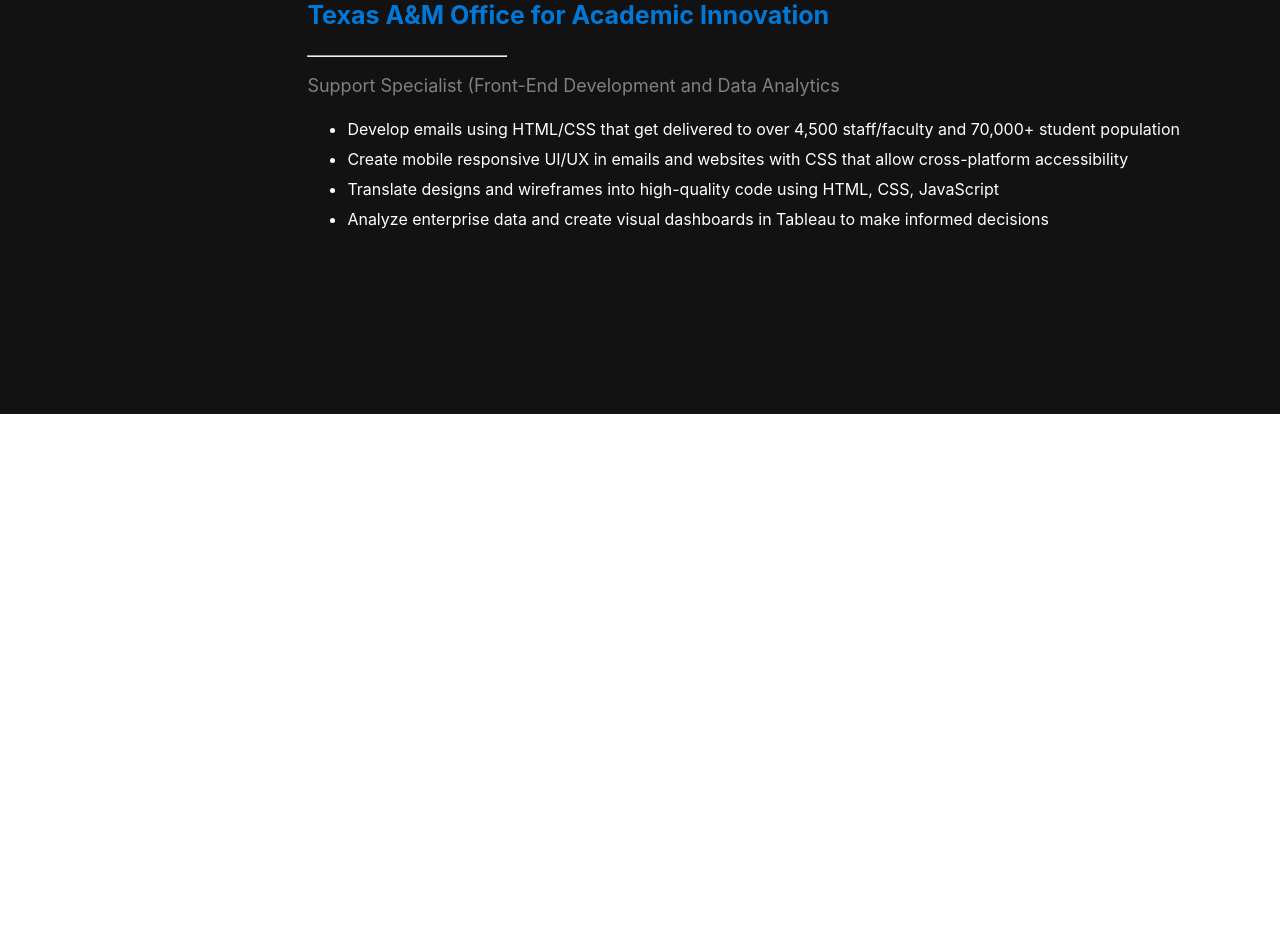
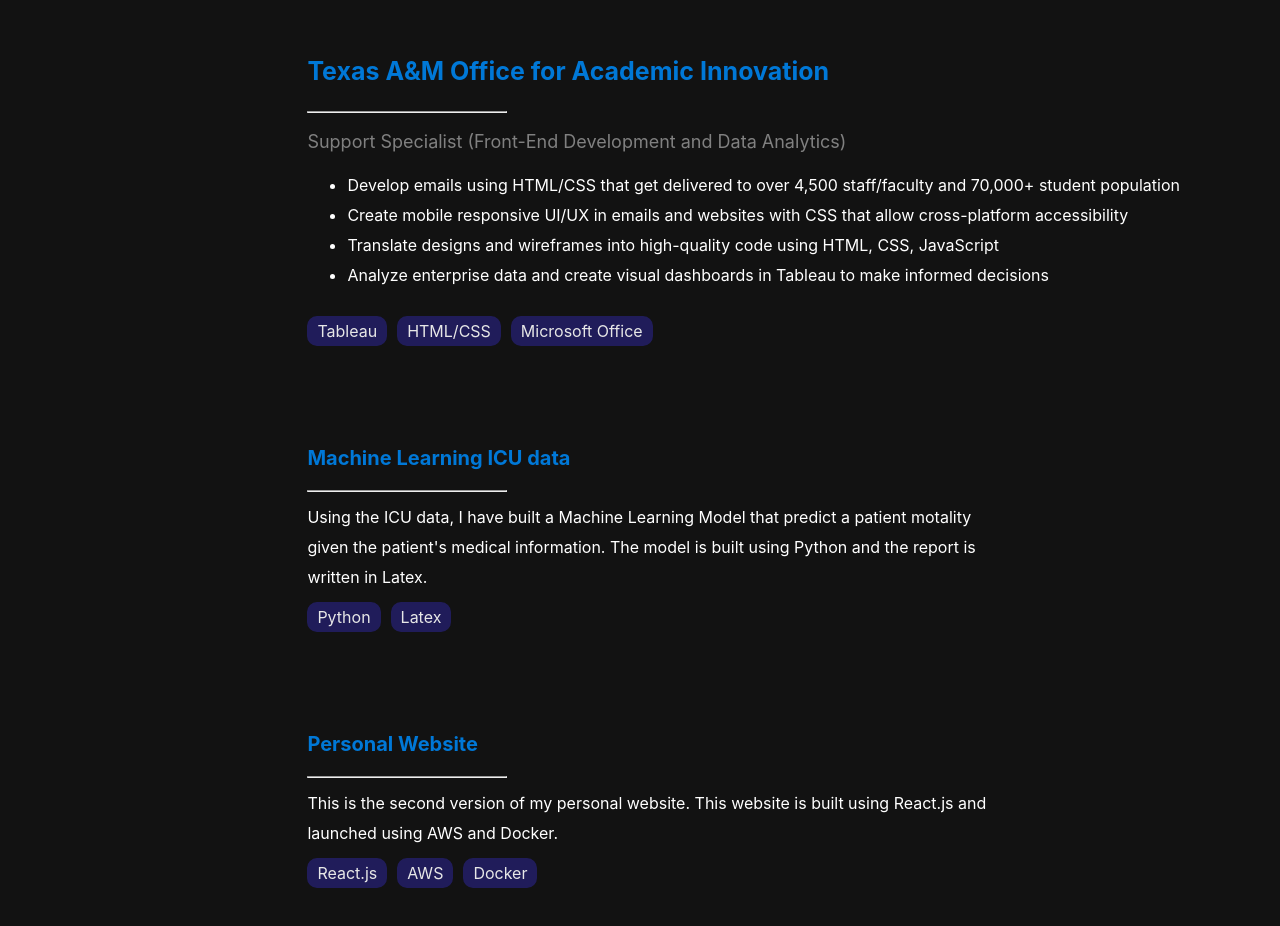
Before and after one commit to Minh-Dao-Nguyen/Minh-Dao-Profolio-React, a React (Create React App) app: page / in a window 1280 px wide. Shown: the part 1000-1926 px from the top of the page. Before the commit the page ends 1414 px from the top, so only its background shows below. Built offline with nearby package versions, Linux system fonts and the light colour scheme.

Commit message:
Adding Projects into Home Page

```diff
--- a/src/Pages/Home/Components/ExperienceContainer.js
+++ b/src/Pages/Home/Components/ExperienceContainer.js
@@ -1,23 +1,20 @@
 import SmallDisplayBox from "./SmallDisplayBox";
 import ExperienceDescription from "../../../Text Sources/ExperienceDescription";
-
-const tools = {
-    resi: ['Java', 'Dockers', 'Jenkins', 'Git', 'MySQL', 'TypeScript', 'React'],
-    academicInitiative: [],
-}
+import tools from "../../../Text Sources/ExperienceTools";
 
 function ExperienceContainer(){
     return(
-        <div className="experience-container">
+        <div>
 
             <SmallDisplayBox title="Resi Media, LLC"
             jobTitle="Software Engineer Intern"
             description={ExperienceDescription.resi}
-            tools = {tools}/>
+            tools = {tools.Resi}/>
 
             <SmallDisplayBox title="Texas A&M Office for Academic Innovation"
-            jobTitle="Support Specialist (Front-End Development and Data Analytics"
-            description={ExperienceDescription.academicInitiative}/>
+            jobTitle="Support Specialist (Front-End Development and Data Analytics)"
+            description={ExperienceDescription.academicInitiative}
+            tools = {tools.AcademicInnovation}/>
             </div>
     );
 }
--- /dev/null
+++ b/src/Pages/Home/Components/MiniProjectContainer.js
@@ -0,0 +1,18 @@
+import TinyDisplayBox from "./TinyDisplayBox";
+import ShortProjectDescription
+ from "../../../Text Sources/ShortProjectDescription";
+function MiniProjectContainer () {
+    return (
+        <div>
+            <TinyDisplayBox title="Machine Learning ICU data"
+            description={ShortProjectDescription.MLICU}
+            tools={['Python', 'Latex']}/>
+            <TinyDisplayBox title="Personal Website"
+            description={ShortProjectDescription.PersonalWeb}
+            tools={['React.js', 'AWS', 'Docker']}/>
+        </div>
+    );
+}
+
+
+export default MiniProjectContainer;
--- a/src/Components/Side Menu/SideMenu.js
+++ b/src/Pages/Home/Components/SideMenu.js
@@ -1,5 +1,5 @@
 import "./SideMenu.css";
-import LinkedinLogo from '../../Images/Logo/linkIn-logo.png'
+import LinkedinLogo from '../../../Images/Logo/linkIn-logo.png'
 
 function SideMenu(props) {
 
@@ -11,7 +11,7 @@
                     Texas A&M Computer Science
                 </p>
                 <p className="reveal-typeText aboutMe-text">
-                    Software Engineer, Machine Learning, Data analytics.
+                    Software Engineer, ML, Data analytics.
                 </p>
             </div>
             <div className="sections-container">
--- a/src/Pages/Home/Components/SmallDisplayBox.js
+++ b/src/Pages/Home/Components/SmallDisplayBox.js
@@ -6,7 +6,7 @@
         textAlign: 'left',
         marginBottom: '100px',
     },
-    titaleText: {
+    titleText: {
         color: textColor.MainBlue,
         fontSize: '25px',
         fontWeight: 'bold',
@@ -25,13 +25,30 @@
         lineHeight: '30px',
     },
     toolsContainer: {
+        display: 'flex',
+        width: '100%',
+        justifyContent: 'left',
+        flowDirection: 'row',
+        paddingTop: '10px',
+    },
+    toolCont: {
+        color: 'white',
+        backgroundColor: '#231f63',
+        marginRight: '10px',
+        textAlign: 'center',
+        borderRadius: '10px',
+        paddingTop: '5px',
+        paddingBottom: '5px',
+        paddingLeft: '10px',
+        paddingRight: '10px',
+        opacity: '0.9',
     }
 }
 
 function SmallDisplayBox(props) {
     return (
         <div style={styles.container}>
-            <p style={styles.titaleText}> {props.title} </p>
+            <p style={styles.titleText}> {props.title} </p>
             <div style={styles.lineBreak}>
                 <hr></hr>
             </div>
@@ -39,8 +56,8 @@
             <div style={styles.descriptionText}>
                 {makeDescriptionList(props.description)}
             </div>
-            <div className="tools-container">
-
+            <div style={styles.toolsContainer}>
+                {makeToolsList(props.tools)}
             </div>
         </div>
     )
@@ -60,13 +77,11 @@
 
 function makeToolsList(array) {
     return (
-        <div>
-            <ul>
+        <>
                 {array.map((item, index) => (
-                    <li key={index}>{item}</li>
+                    <div style={styles.toolCont} key={index}>{item}</div>
                 ))}
-            </ul>
-        </div>
+        </>
     )
 }
 
--- /dev/null
+++ b/src/Pages/Home/Components/TinyDisplayBox.js
@@ -0,0 +1,79 @@
+import textColor from "../../../styles/Color";
+
+
+const styles = {
+    container: {
+        textAlign: 'left',
+        marginBottom: '100px',
+    },
+    titaleText: {
+        color: textColor.MainBlue,
+        fontSize: '20px',
+        fontWeight: 'bold',
+    },
+    lineBreak: {
+        width: '200px',
+        textAlign: 'left',
+    },
+    jobTitle: {
+        color: 'gray',
+        fontSize: '18px',
+    },
+    descriptionContainer: {
+        color: 'white',
+        marginTop: '10px',
+        lineHeight: '30px',
+        width: '700px',
+    },
+    toolsContainer: {
+        display: 'flex',
+        width: '100%',
+        justifyContent: 'left',
+        flowDirection: 'row',
+        paddingTop: '10px',
+    },
+    toolCont: {
+        color: 'white',
+        backgroundColor: '#231f63',
+        marginRight: '10px',
+        textAlign: 'center',
+        borderRadius: '10px',
+        paddingTop: '5px',
+        paddingBottom: '5px',
+        paddingLeft: '10px',
+        paddingRight: '10px',
+        opacity: '0.9',
+    }
+}
+
+
+function TinyDisplayBox(props) {
+    return (
+        <div style={styles.container}>
+            <p style={styles.titaleText}> {props.title} </p>
+            <div style={styles.lineBreak}>
+                <hr></hr>
+            </div>
+            <div style={styles.descriptionContainer}>
+                {props.description}
+            </div>
+            <div style={styles.toolsContainer}>
+                {makeToolsList(props.tools)}
+            </div>
+        </div>
+    );
+}
+
+
+function makeToolsList(array) {
+    return (
+        <>
+                {array.map((item, index) => (
+                    <div style={styles.toolCont} key={index}>{item}</div>
+                ))}
+        </>
+    )
+}
+
+
+export default TinyDisplayBox;
--- a/src/Pages/Home/Home.js
+++ b/src/Pages/Home/Home.js
@@ -2,8 +2,9 @@
 
 import "./Home.css";
 import AboutMe from "./Components/AboutMe";
-import SideMenu from "../../Components/Side Menu/SideMenu";
+import SideMenu from "./Components/SideMenu";
 import ExperienceContainer from "./Components/ExperienceContainer";
+import MiniProjectContainer from "./Components/MiniProjectContainer";
 
 function Home() {
     const [activeSection, setActiveSection] = useState('about');
@@ -33,6 +34,7 @@
             <div>
                 <AboutMe />
                 <ExperienceContainer />
+                <MiniProjectContainer/>
             </div>
         </div>
     );
--- /dev/null
+++ b/src/Text Sources/ExperienceTools.js
@@ -0,0 +1,8 @@
+ const ExperienceTools = {
+    Resi: ['Java', 'Dockers', 'Jenkins', 'Git', 'MySQL', 'TypeScript', 'React'],
+    AcademicInnovation: [ 'Tableau', 'HTML/CSS', 'Microsoft Office'],
+    CTE: [],
+ }
+
+
+ export default ExperienceTools;
--- /dev/null
+++ b/src/Text Sources/ShortProjectDescription.js
@@ -0,0 +1,7 @@
+
+const ShortProjectDescription = {
+    MLICU: "Using the ICU data, I have built a Machine Learning Model that predict a patient motality given the patient's medical information. The model is built using Python and the report is written in Latex.",
+    PersonalWeb: "This is the second version of my personal website. This website is built using React.js and launched using AWS and Docker.",
+}
+
+export default ShortProjectDescription;
```
Also changed, not shown: src/Pages/Home/Components/SideMenu.css (renamed from src/Components/Side Menu/SideMenu.css).
